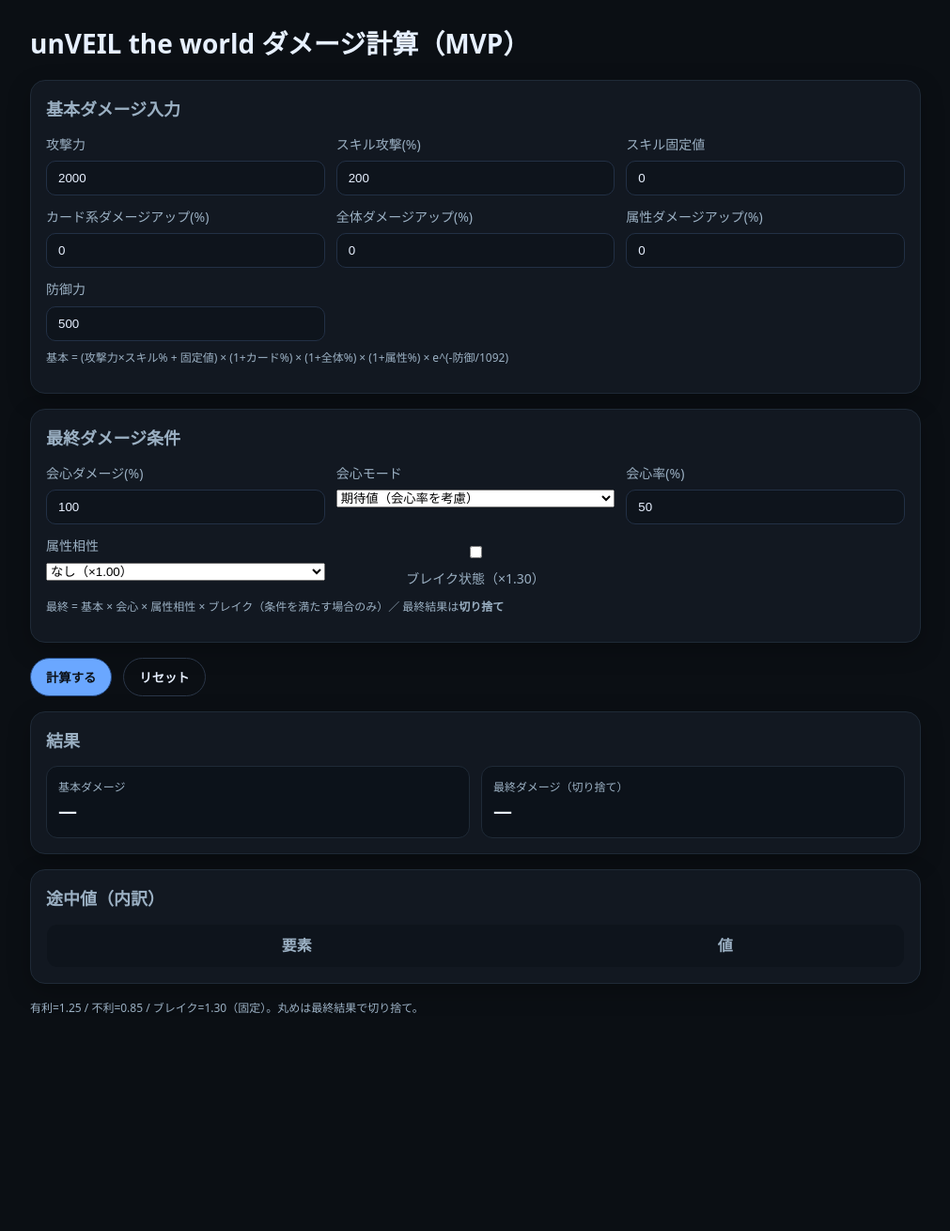
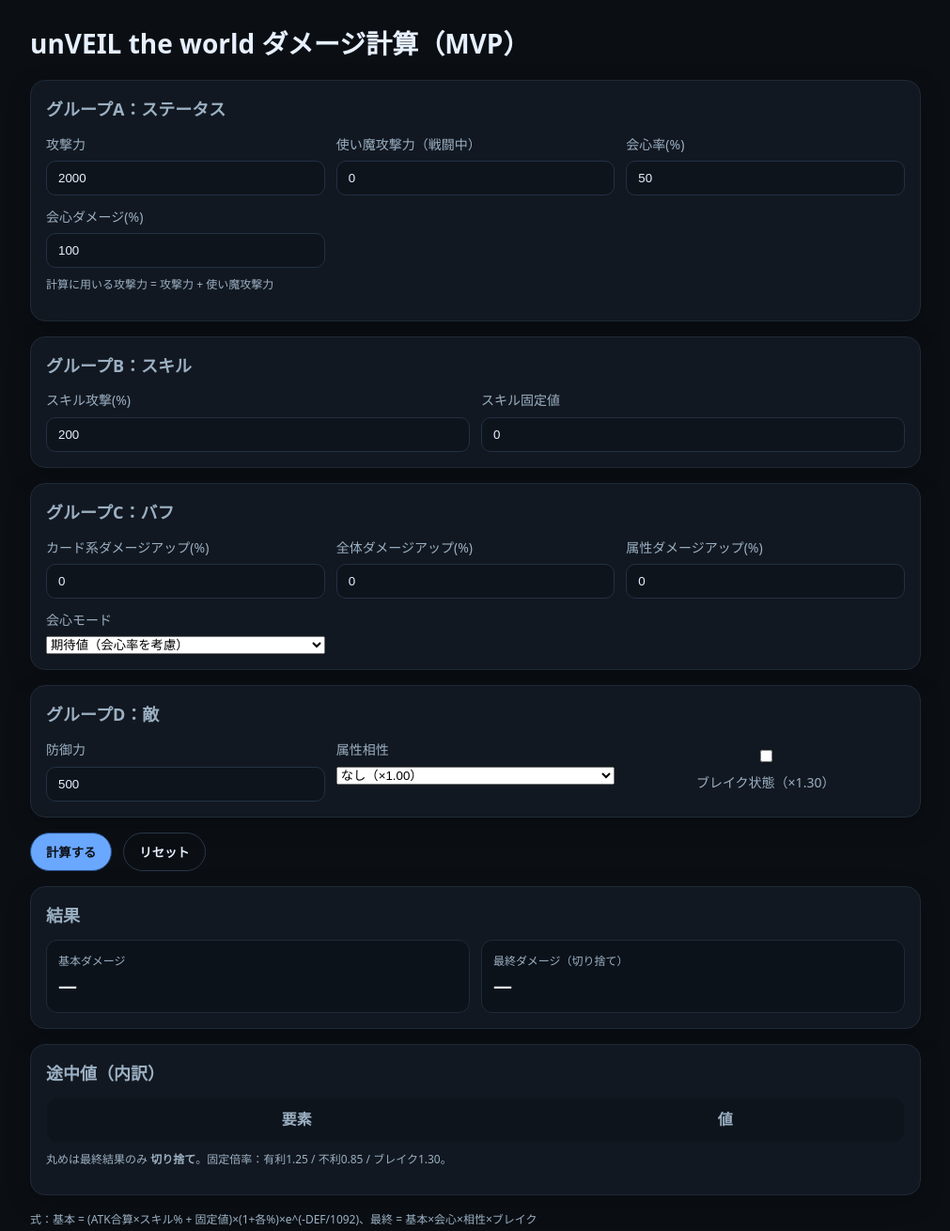
Before and after one commit to takgames/unVEIL_the_world, a plain HTML site: page docs/index.html in a window 1280 px wide. Shown: the whole page at 94% size, without its empty margins (134-1145 px from the left). Before the commit the page ends 1106 px from the top, so only its background shows below. Drawn offline with Linux system fonts and the light colour scheme.

Commit message:
Update index.html

```diff
--- a/docs/index.html
+++ b/docs/index.html
@@ -3,33 +3,41 @@
 <head>
   <meta charset="utf-8" />
   <meta name="viewport" content="width=device-width,initial-scale=1" />
-  <title>unVEIL the world ダメージ計算（MVP v3）</title>
+  <title>unVEIL the world ダメージ計算（MVP v4）</title>
   <link rel="stylesheet" href="styles.css" />
 </head>
 <body>
   <main class="container">
     <h1>unVEIL the world ダメージ計算（MVP）</h1>
 
+    <!-- グループA：ステータス -->
     <section class="card">
-      <h2>基本ダメージ入力</h2>
+      <h2>グループA：ステータス</h2>
       <div class="grid">
         <label>攻撃力<input id="atk" type="number" min="0" value="2000"></label>
+        <label>使い魔攻撃力（戦闘中）<input id="familiarAtk" type="number" min="0" value="0"></label>
+        <label>会心率(%)<input id="critRatePct" type="number" step="0.1" value="50"></label>
+        <label>会心ダメージ(%)<input id="critDmgPct" type="number" step="0.1" value="100"></label>
+      </div>
+      <p class="note">計算に用いる攻撃力 = 攻撃力 + 使い魔攻撃力</p>
+    </section>
+
+    <!-- グループB：スキル -->
+    <section class="card">
+      <h2>グループB：スキル</h2>
+      <div class="grid">
         <label>スキル攻撃(%)<input id="skillPct" type="number" min="0" step="0.1" value="200"></label>
         <label>スキル固定値<input id="skillFlat" type="number" step="1" value="0"></label>
+      </div>
+    </section>
 
+    <!-- グループC：バフ -->
+    <section class="card">
+      <h2>グループC：バフ</h2>
+      <div class="grid">
         <label>カード系ダメージアップ(%)<input id="cardUpPct" type="number" step="0.1" value="0"></label>
         <label>全体ダメージアップ(%)<input id="globalUpPct" type="number" step="0.1" value="0"></label>
         <label>属性ダメージアップ(%)<input id="elemUpPct" type="number" step="0.1" value="0"></label>
-
-        <label>防御力<input id="def" type="number" min="0" step="1" value="500"></label>
-      </div>
-      <p class="note">基本 = (攻撃力×スキル% + 固定値) × (1+カード%) × (1+全体%) × (1+属性%) × e^(-防御/1092)</p>
-    </section>
-
-    <section class="card">
-      <h2>最終ダメージ条件</h2>
-      <div class="grid">
-        <label>会心ダメージ(%)<input id="critDmgPct" type="number" step="0.1" value="100"></label>
 
         <label>会心モード
           <select id="critMode">
@@ -38,7 +46,14 @@
             <option value="expected" selected>期待値（会心率を考慮）</option>
           </select>
         </label>
-        <label>会心率(%)<input id="critRatePct" type="number" step="0.1" value="50"></label>
+      </div>
+    </section>
+
+    <!-- グループD：敵 -->
+    <section class="card">
+      <h2>グループD：敵</h2>
+      <div class="grid">
+        <label>防御力<input id="def" type="number" min="0" step="1" value="500"></label>
 
         <label>属性相性
           <select id="affinity">
@@ -50,7 +65,6 @@
 
         <label class="row"><input id="applyBreak" type="checkbox"> ブレイク状態（×1.30）</label>
       </div>
-      <p class="note">最終 = 基本 × 会心 × 属性相性 × ブレイク（条件を満たす場合のみ）／ 最終結果は<strong>切り捨て</strong></p>
     </section>
 
     <section class="action">
@@ -74,10 +88,11 @@
           <tbody></tbody>
         </table>
       </div>
+      <p class="note">丸めは最終結果のみ <strong>切り捨て</strong>。固定倍率：有利1.25 / 不利0.85 / ブレイク1.30。</p>
     </section>
 
     <footer>
-      <span class="note">有利=1.25 / 不利=0.85 / ブレイク=1.30（固定）。丸めは最終結果で切り捨て。</span>
+      <span class="note">式：基本 = (ATK合算×スキル% + 固定値)×(1+各%)×e^(-DEF/1092)、最終 = 基本×会心×相性×ブレイク</span>
     </footer>
   </main>
 
```
